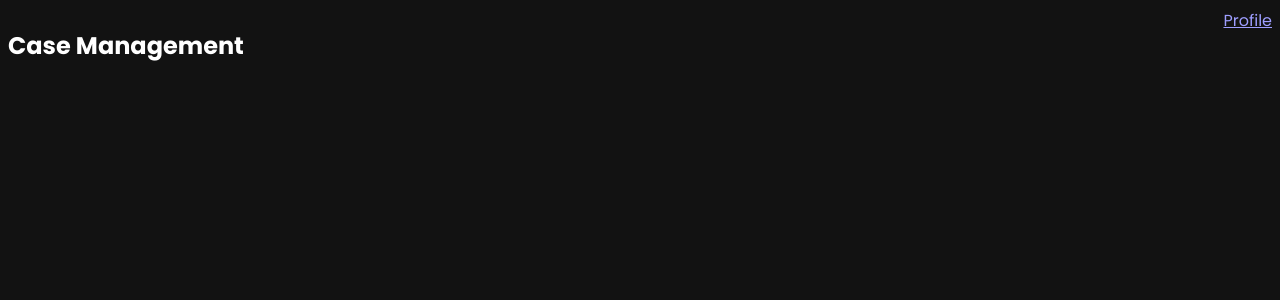
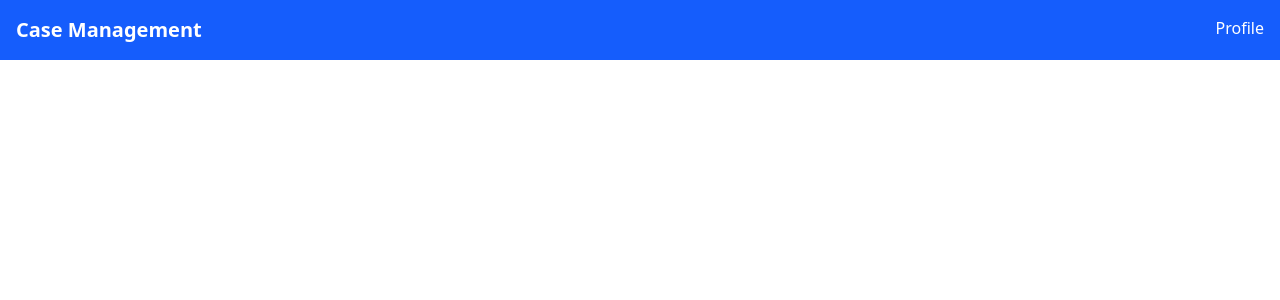
Before and after one commit to vidakpop/security-cases, a React (Vite) app: page / in a window 1280 px wide. Shown: the top 300 px of the page. Built offline with nearby package versions, Linux system fonts and the light colour scheme.

Commit message:
refactor index.css to streamline Tailwind CSS import and remove unused font imports

```diff
--- a/src/index.css
+++ b/src/index.css
@@ -1,8 +1 @@
-@import url('https://fonts.googleapis.com/css2?family=Lobster&family=Poppins:ital,wght@0,100;0,200;0,300;0,400;0,500;0,600;0,700;0,800;0,900;1,100;1,200;1,300;1,400;1,500;1,600;1,700;1,800;1,900&display=swap');
-@tailwind base;
-@tailwind components;
-@tailwind utilities;
-:root{
-    font-family: 'Poppins', sans-serif;
-    color-scheme: dark;
-}
+@import 'tailwindcss'
```
